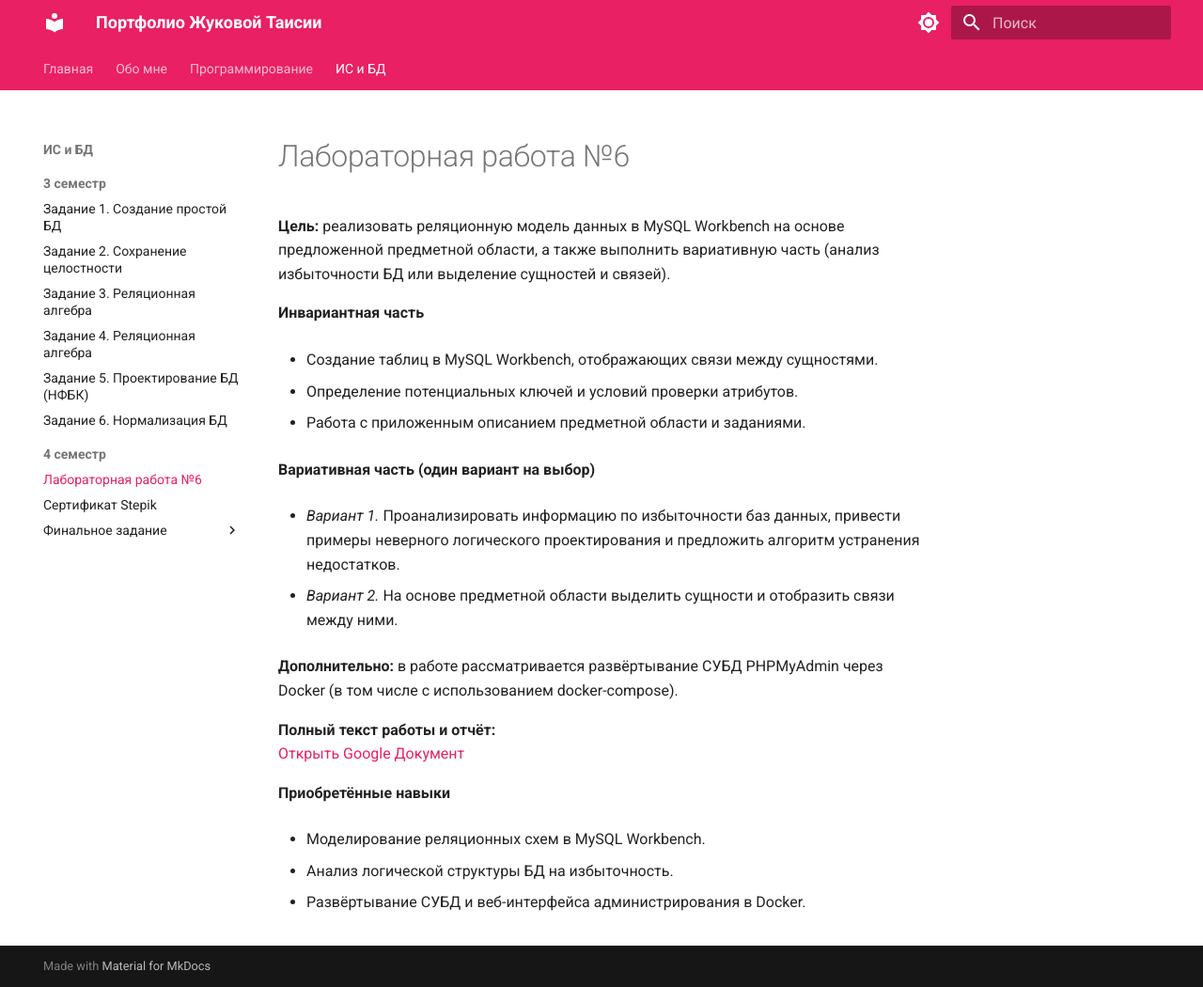
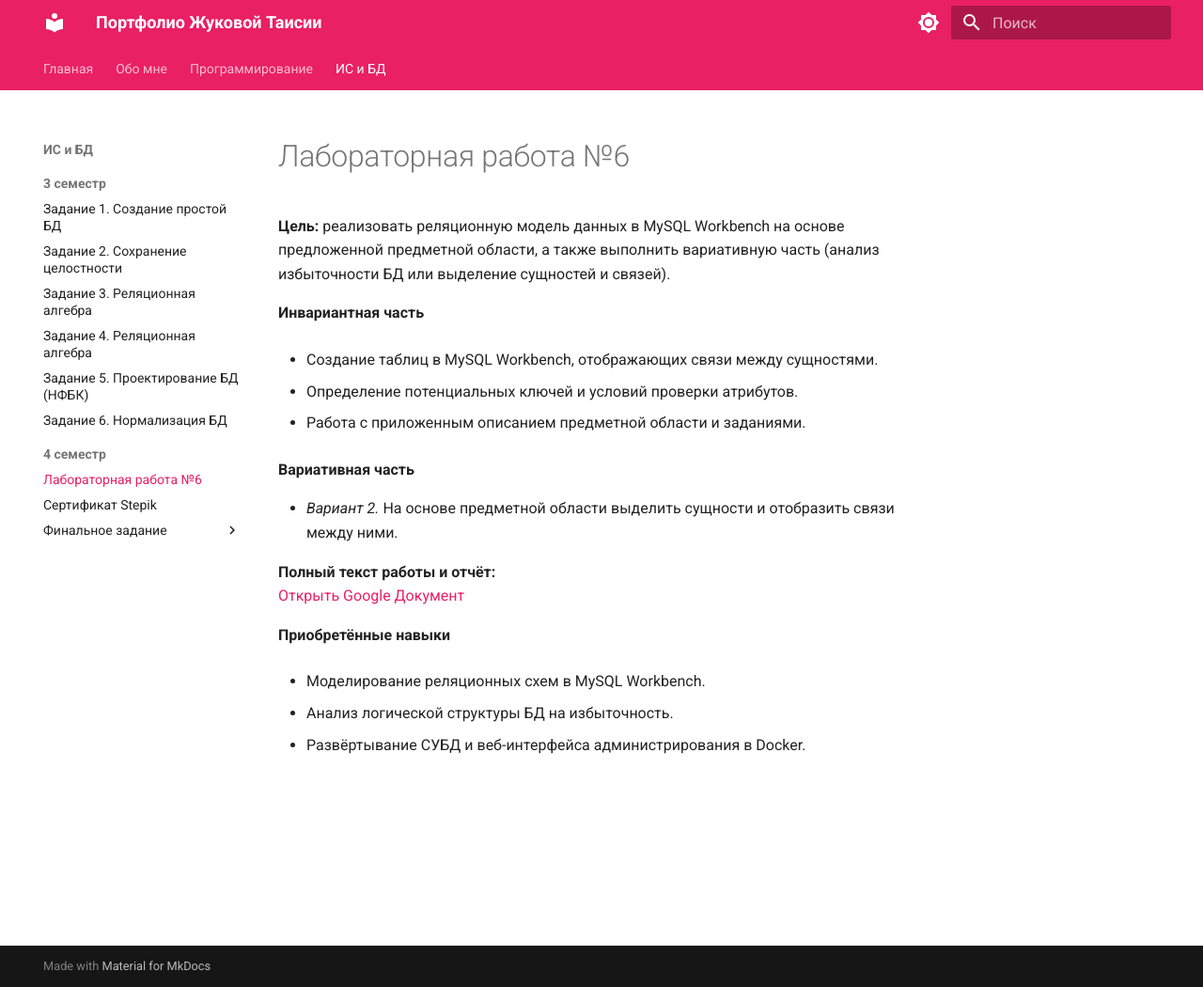
Before and after one commit to TaisiyaZhukova/portfolio-site, an MkDocs documentation site: the page built from docs/isbd/sem2_lab6.md, in a window 1280 px wide and 1050 px high. Shown: the whole window at 94% size. Built offline with MkDocs 1.6.1 and Material for MkDocs 9.7.7, drawn with Linux system fonts in a browser that asks for light colours.

Commit message:
Update sem2_lab6.md

```diff
--- a/docs/isbd/sem2_lab6.md
+++ b/docs/isbd/sem2_lab6.md
@@ -10,13 +10,9 @@
 
 - Работа с приложенным описанием предметной области и заданиями.
 
-**Вариативная часть (один вариант на выбор)**
-
-- *Вариант 1.* Проанализировать информацию по избыточности баз данных, привести примеры неверного логического проектирования и предложить алгоритм устранения недостатков.
+**Вариативная часть**
 
 - *Вариант 2.* На основе предметной области выделить сущности и отобразить связи между ними.
-
-**Дополнительно:** в работе рассматривается развёртывание СУБД PHPMyAdmin через Docker (в том числе с использованием docker-compose).
 
 **Полный текст работы и отчёт:**
 [Открыть Google Документ](https://docs.google.com/document/d/1tAd-_vOmiFzBtUXnTTlS0wDjY0PgxgJdYVts3A5apWA/edit?usp=sharing)
```
